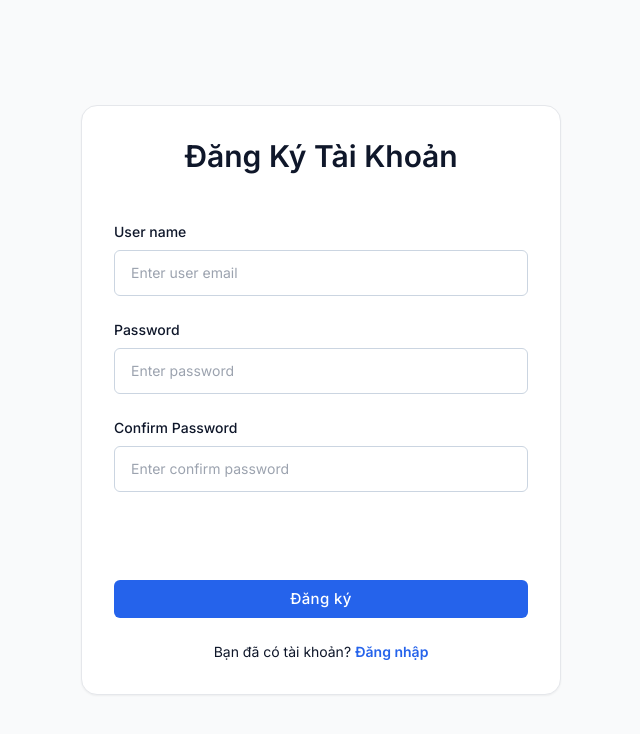
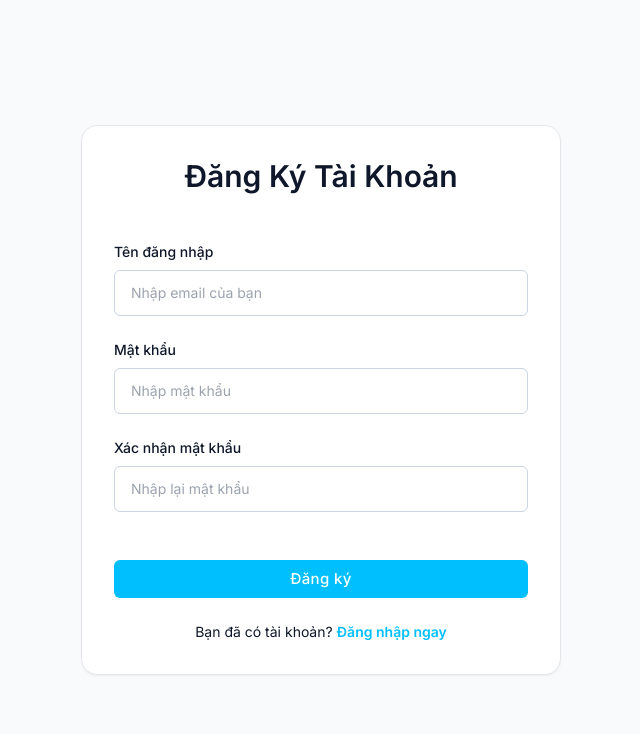
Before and after one commit to Nguyen-Trung-Tien/XD_HTTQL, a React (Vite) app in the folder frontend/: page /sign-up in a window 1280 px wide. Shown: the top 734 px of the page, without its empty margins (319-959 px from the left). Built offline with nearby package versions, Linux system fonts and the light colour scheme; no server answers.

Commit message:
change signup

```diff
--- a/frontend/src/components/SignIn.jsx
+++ b/frontend/src/components/SignIn.jsx
@@ -63,7 +63,7 @@ const SignIn = () => {
                     value={email}
                     onChange={(e) => setEmail(e.target.value)}
                     required
-                    className="w-full border p-2 rounded"
+                    className="w-full text-slate-900 text-sm border border-slate-300 px-4 py-3 pr-8 rounded-md outline-[#00BFFF]"
                     placeholder="Nhập email"
                   />
                 </div>
@@ -79,7 +79,7 @@ const SignIn = () => {
                     value={password}
                     onChange={(e) => setPassword(e.target.value)}
                     required
-                    className="w-full border p-2 rounded"
+                    className="w-full text-slate-900 text-sm border border-slate-300 px-4 py-3 pr-8 rounded-md outline-[#00BFFF]"
                     placeholder="Nhập mật khẩu"
                   />
                 </div>
--- a/frontend/src/components/SignUp.jsx
+++ b/frontend/src/components/SignUp.jsx
@@ -15,7 +15,7 @@ const SignUp = () => {
       return setError("Vui lòng nhập đầy đủ thông tin!");
     }
     if (password !== confirmPassword) {
-      return setError("Mật khẩu không khớp!");
+      return setError("Mật khẩu xác nhận không khớp!");
     }
 
     try {
@@ -55,7 +55,7 @@ const SignUp = () => {
             >
               <div>
                 <label className="text-slate-900 text-sm font-medium mb-2 block">
-                  User name
+                  Tên đăng nhập
                 </label>
                 <div className="relative flex items-center">
                   <input
@@ -63,15 +63,15 @@ const SignUp = () => {
                     value={email}
                     onChange={(e) => setEmail(e.target.value)}
                     required
-                    className="w-full text-slate-900 text-sm border border-slate-300 px-4 py-3 pr-8 rounded-md outline-blue-600"
-                    placeholder="Enter user email"
+                    className="w-full text-slate-900 text-sm border border-slate-300 px-4 py-3 pr-8 rounded-md outline-[#00BFFF]"
+                    placeholder="Nhập email của bạn"
                   />
                 </div>
               </div>
 
               <div>
                 <label className="text-slate-900 text-sm font-medium mb-2 block">
-                  Password
+                  Mật khẩu
                 </label>
                 <div className="relative flex items-center">
                   <input
@@ -79,14 +79,14 @@ const SignUp = () => {
                     value={password}
                     onChange={(e) => setPassword(e.target.value)}
                     required
-                    className="w-full text-slate-900 text-sm border border-slate-300 px-4 py-3 pr-8 rounded-md outline-blue-600"
-                    placeholder="Enter password"
+                    className="w-full text-slate-900 text-sm border border-slate-300 px-4 py-3 pr-8 rounded-md outline-[#00BFFF]"
+                    placeholder="Nhập mật khẩu"
                   />
                 </div>
               </div>
               <div>
                 <label className="text-slate-900 text-sm font-medium mb-2 block">
-                  Confirm Password
+                  Xác nhận mật khẩu
                 </label>
                 <div className="relative flex items-center">
                   <input
@@ -94,17 +94,8 @@ const SignUp = () => {
                     value={confirmPassword}
                     onChange={(e) => setConfirmPassword(e.target.value)}
                     required
-                    className="w-full text-slate-900 text-sm border border-slate-300 px-4 py-3 pr-8 rounded-md outline-blue-600"
-                    placeholder="Enter confirm password"
-                  />
-                </div>
-              </div>
-              <div className="flex flex-wrap items-center justify-between gap-4">
-                <div className="flex items-center">
-                  <input
-                    id="remember-me"
-                    name="remember-me"
-                    className="h-4 w-4 shrink-0 text-blue-600 focus:ring-blue-500 border-slate-300 rounded"
+                    className="w-full text-slate-900 text-sm border border-slate-300 px-4 py-3 pr-8 rounded-md outline-[#00BFFF]"
+                    placeholder="Nhập lại mật khẩu"
                   />
                 </div>
               </div>
@@ -117,7 +108,7 @@ const SignUp = () => {
                 <button
                   type="button"
                   onClick={handleSignUp}
-                  className="w-full py-2 px-4 text-[15px] font-medium tracking-wide rounded-md text-white bg-blue-600 hover:bg-blue-700 focus:outline-none cursor-pointer"
+                  className="w-full py-2 px-4 text-[15px] font-medium tracking-wide rounded-md text-white bg-[#00BFFF] hover:bg-[#00A9E0] focus:outline-none cursor-pointer"
                 >
                   Đăng ký
                 </button>
@@ -127,9 +118,9 @@ const SignUp = () => {
                 <a
                   onClick={() => navigate("/sign-in")}
                   href="#"
-                  className="text-blue-600 hover:underline ml-1 whitespace-nowrap font-semibold"
+                  className="text-[#00BFFF] hover:underline ml-1 whitespace-nowrap font-semibold cursor-pointer"
                 >
-                  Đăng nhập
+                  Đăng nhập ngay
                 </a>
               </p>
             </form>
```
